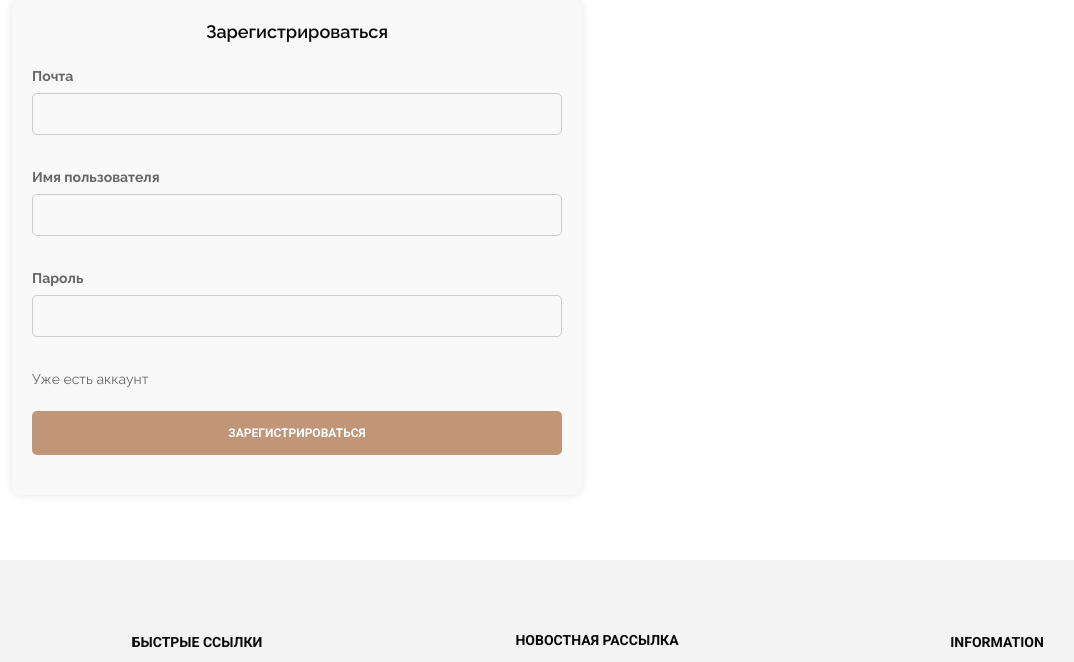
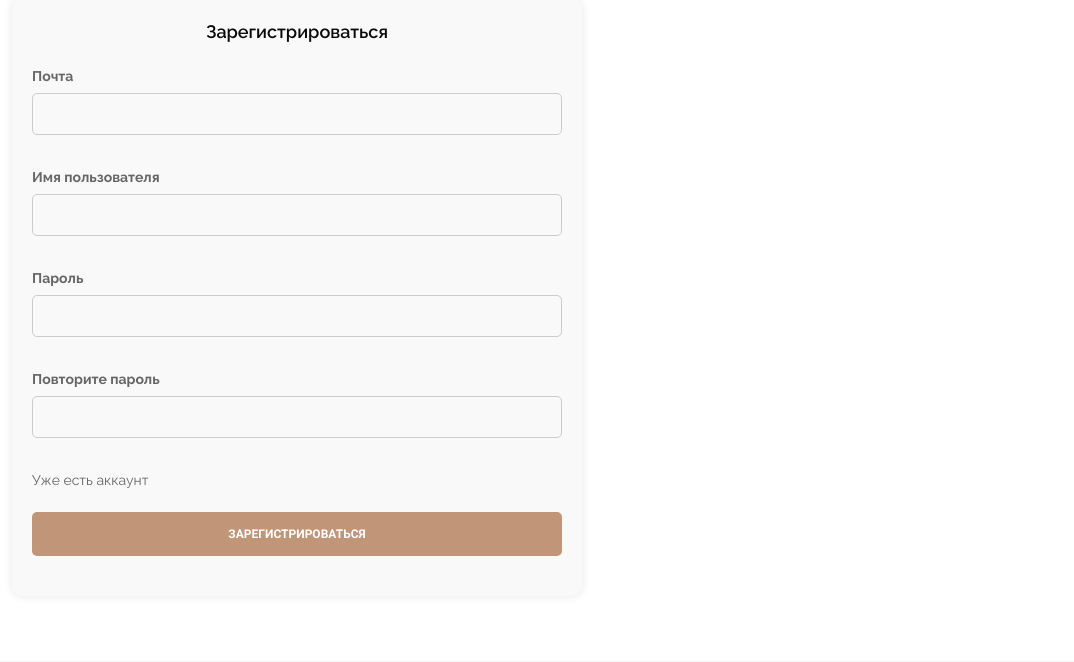
Before and after one commit to nurai003002/MixStore, a Django app: template templates/user/register.html in a window 1280 px wide. Shown: the part 378-1040 px from the top of the page, without its empty margins (43-1117 px from the left). Run offline with Django 5.2, Linux system fonts and the light colour scheme; the template is opened without the code that fills it, so the values that code supplies are empty; some libraries are stand-ins or nearby versions; some web fonts are replaced.

Commit message:
fill up the dn

```diff
--- a/apps/users/views.py
+++ b/apps/users/views.py
@@ -52,7 +52,7 @@
 
             errors = {}
 
-            if not username :
+            if not username or not email or not password:
                 errors['fields'] = 'All fields must be filled.'
 
             if password != confirm_password:
@@ -61,8 +61,12 @@
             if User.objects.filter(username=username,).exists():
                errors['username'] = 'Имя пользователя уже занято, выберите другое'
 
+            if User.objects.filter(email=email).exists():
+                errors['email'] = 'Email уже занят, введите другой'
+
             if errors:
                return render(request, 'user/register.html', locals())
+
             user = User(username=username,email=email, password=make_password(password))
             user.password = make_password(password)
             user.save()
--- a/templates/user/register.html
+++ b/templates/user/register.html
@@ -129,6 +129,10 @@
                                     <label class="text">Пароль</label>
                                     <input title="password" name = 'password' type="password" class="input-text">
                                 </p>
+                                <p class="form-row form-row-wide">
+                                    <label class="text">Повторите пароль</label>
+                                    <input title="confirm_password" name = 'confirm_password' type="password" class="input-text">
+                                </p>
                                 <script>
                                     document.getElementById('registrationForm').addEventListener('submit', function(event) {
                                         var password = document.getElementById('password').value;
```
